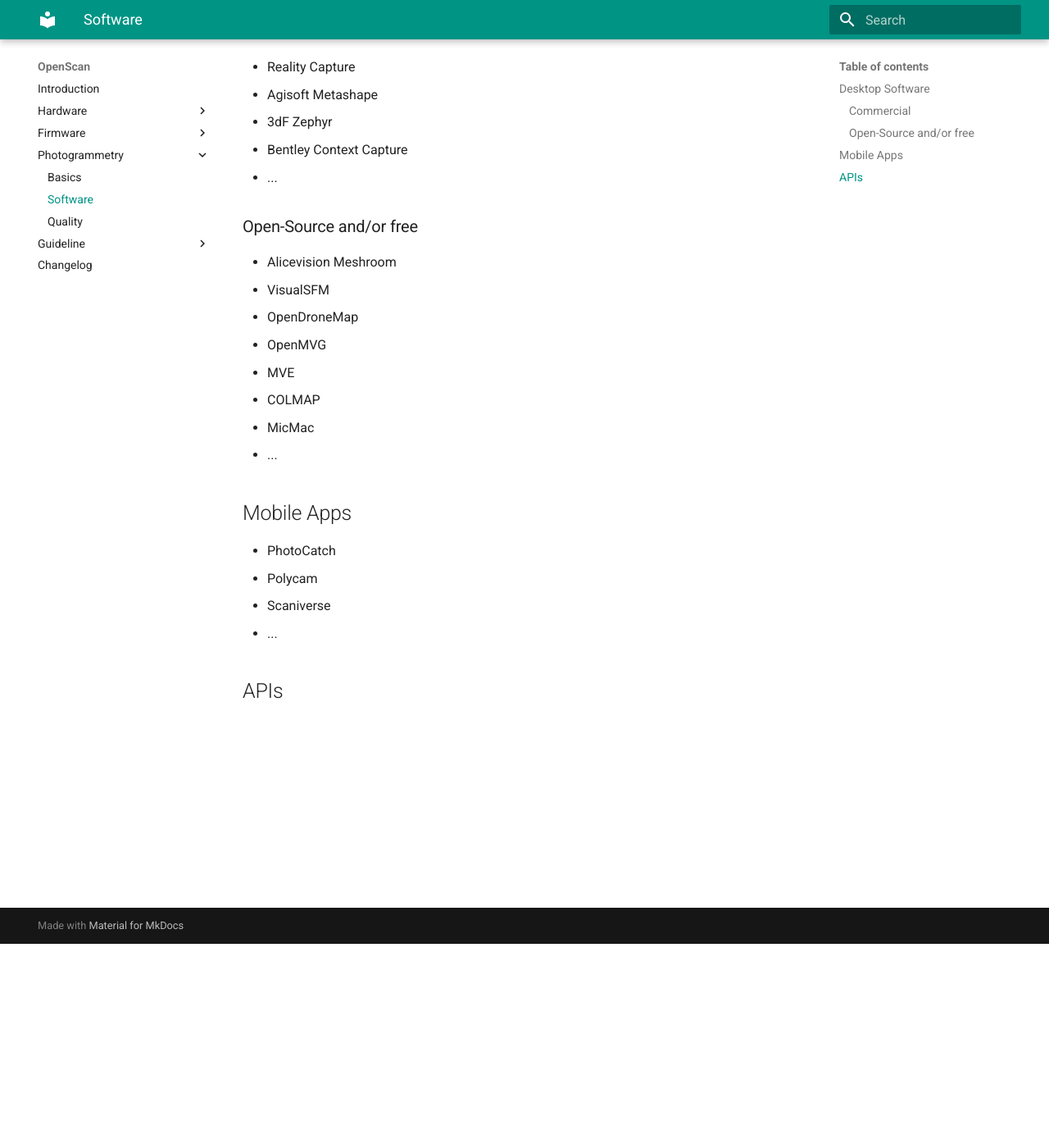
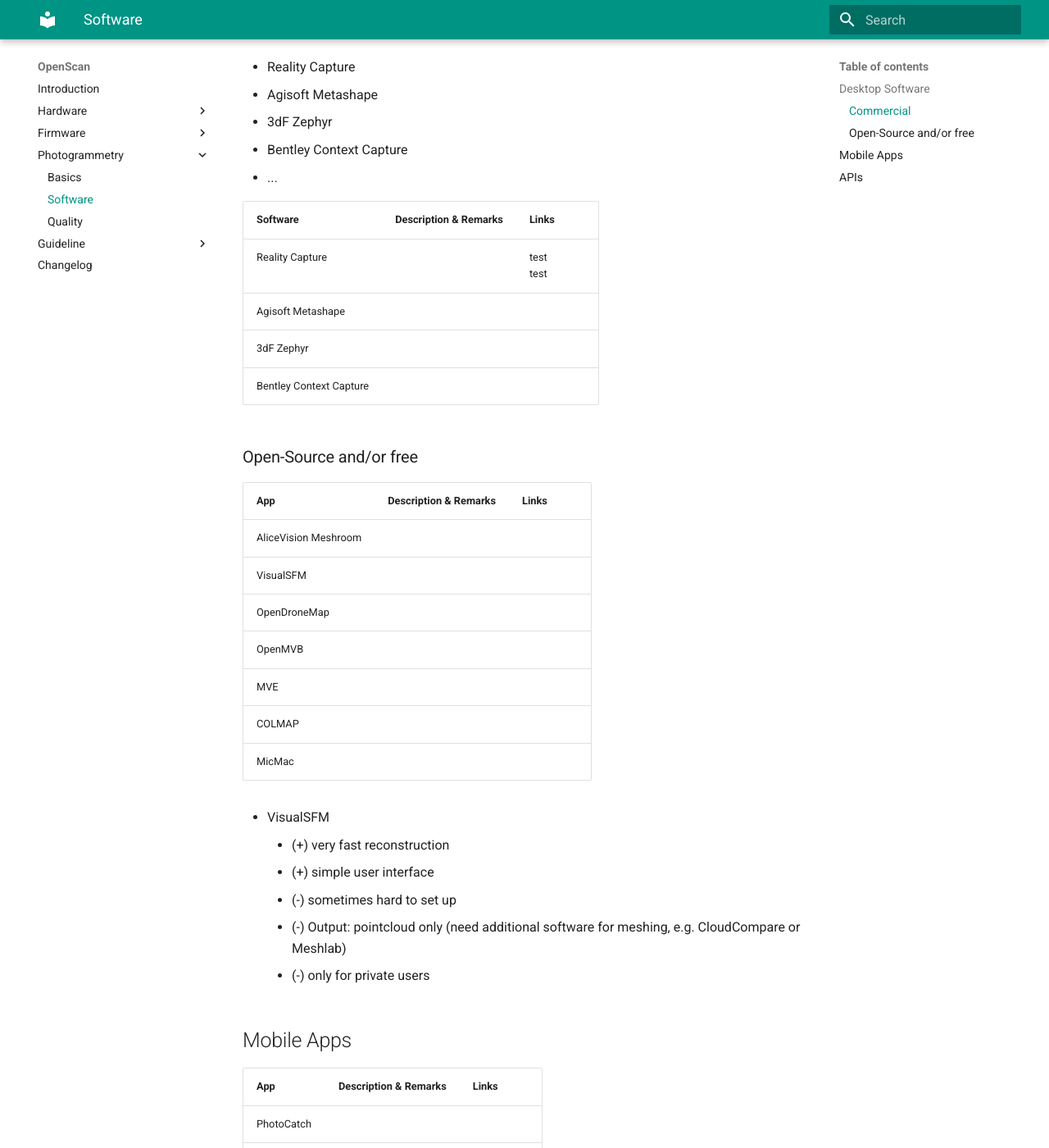
Before and after one commit to OpenScan-org/OpenScan-Doc, an MkDocs documentation site: the page built from docs/photogrammetry/software.md, in a window 1280 px wide and 1400 px high, scrolled down 249 px. Shown: the whole window at 82% size. Built offline with MkDocs 1.6.1 and Material for MkDocs 9.7.7, drawn with Linux system fonts in a browser that asks for light colours.

Commit message:
changed quality/software/readme

```diff
--- a/docs/photogrammetry/software.md
+++ b/docs/photogrammetry/software.md
@@ -10,22 +10,40 @@
 * Bentley Context Capture
 * ...
 
+| Software | Description & Remarks | Links |
+| - | - |- |
+| Reality Capture | |test<br>test |
+| Agisoft Metashape | | |
+| 3dF Zephyr | | |
+| Bentley Context Capture| | |
+
 ### Open-Source and/or free
 
-* Alicevision Meshroom
+| App | Description & Remarks | Links |
+| - | - |- |
+|AliceVision Meshroom|||
+|VisualSFM|||
+|OpenDroneMap|||
+|OpenMVB|||
+|MVE|||
+|COLMAP|||
+|MicMac|||
+
 * VisualSFM
-* OpenDroneMap
-* OpenMVG
-* MVE
-* COLMAP
-* MicMac
-* ...
+	- (+) very fast reconstruction
+	- (+) simple user interface
+	- (-) sometimes hard to set up
+	- (-) Output: pointcloud only (need additional software for meshing, e.g. CloudCompare or Meshlab)
+	- (-) only for private users
+
 
 ## Mobile Apps
 
-* PhotoCatch
-* Polycam
-* Scaniverse
-* ...
+| App | Description & Remarks | Links |
+| - | - |- |
+|PhotoCatch|||
+|Polycam|||
+|Scaniverse|||
+
 
 ## APIs
```
Also changed, not shown: README.md (+15 -2 lines), docs/photogrammetry/quality.md (+19 -5 lines).
